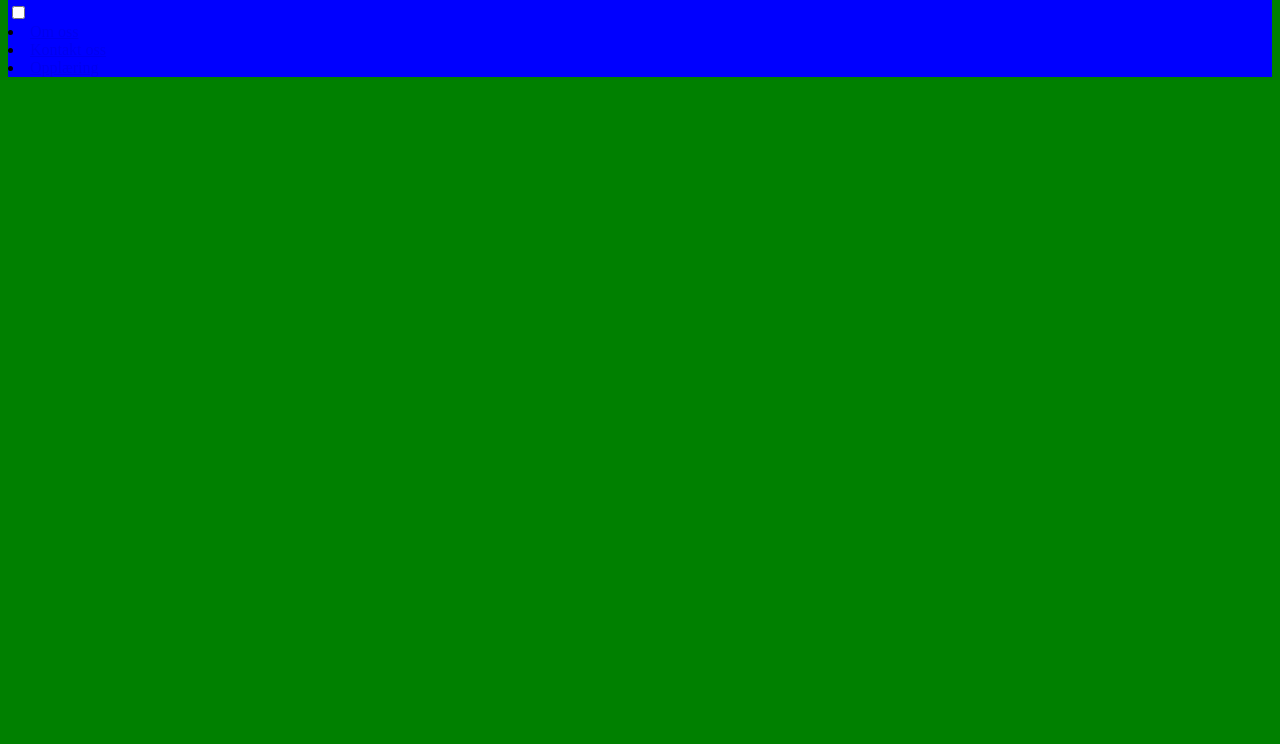
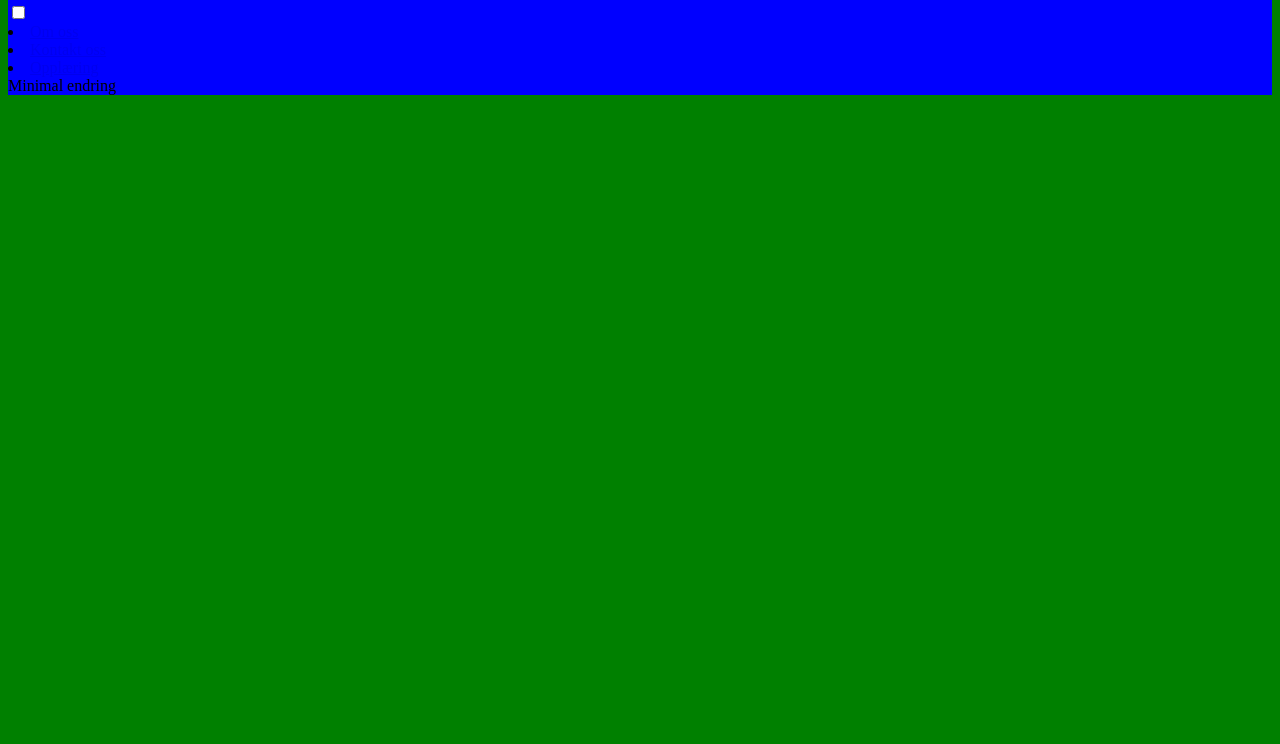
Before and after one commit to GlennGravdal/gruppe2, a plain HTML site: page index.html in a window 1280 px wide. Shown: the part 56-800 px from the top of the page. Drawn offline with Linux system fonts and the light colour scheme.

Commit message:
Test commit

```diff
--- a/index.html
+++ b/index.html
@@ -29,3 +29,4 @@
 </body>
 
 </html>
+Minimal endring
```
